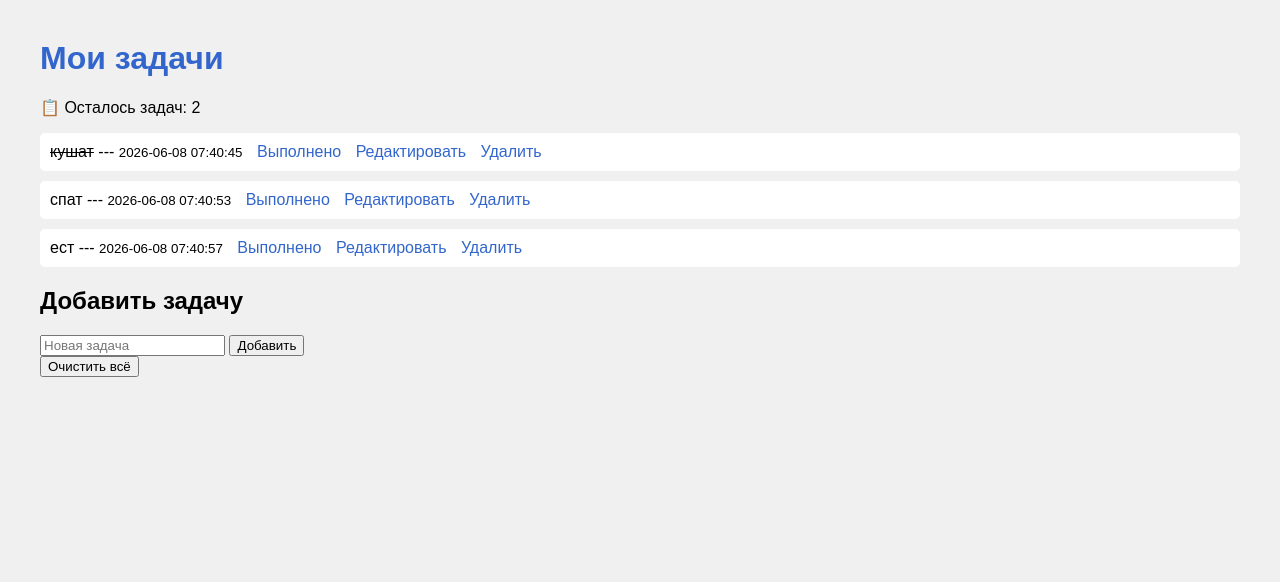
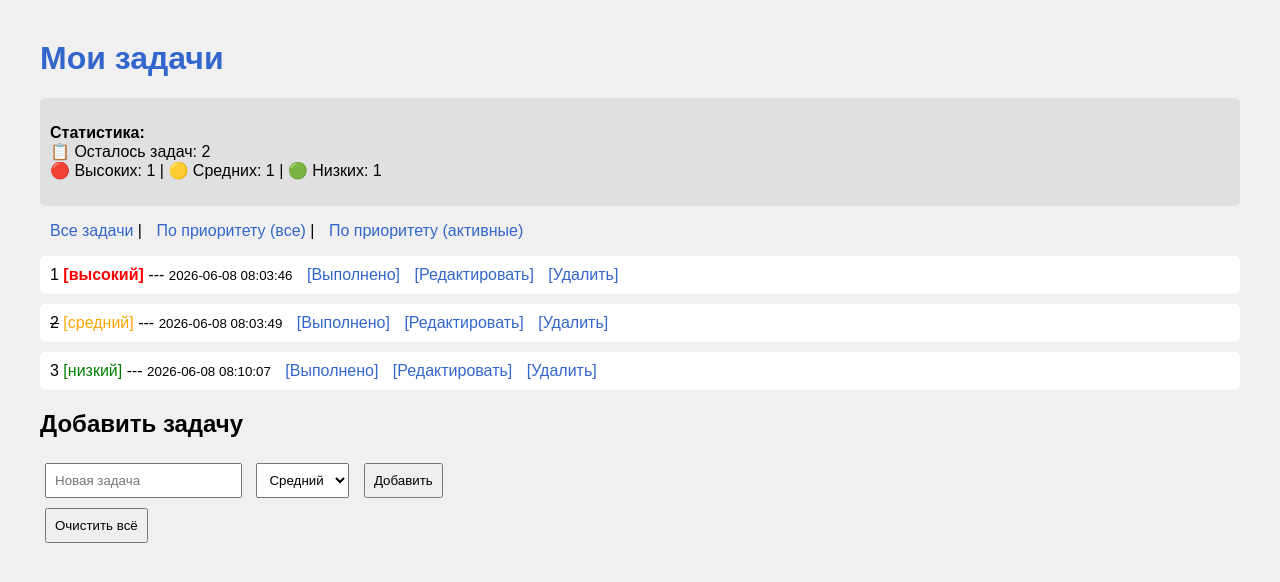
Before and after one commit to Alexandra-bot229/my-todo-app3, a Flask app: page / in a window 1280 px wide. Shown: the top 582 px of the page. Run offline with Flask 3, Linux system fonts and the light colour scheme.

Commit message:
ПР6: приоритеты, сортировка, цветовое оформление

```diff
--- a/app.py
+++ b/app.py
@@ -28,11 +28,16 @@ def index():
 
 @app.route('/add', methods=['POST'])
 def add_task():
-    new_task = request.form['task']
+    new_task = request.form.get('task')
+    priority = request.form.get('priority', 'средний')
     if new_task:
         now = datetime.now().strftime('%Y-%m-%d %H:%M:%S')
-        # ✅ ИЗМЕНЕНО: добавили поле 'done': False
-        tasks.append({'text': new_task, 'date': now, 'done': False})
+        tasks.append({
+            'text': new_task,
+            'date': now,
+            'done': False,
+            'priority': priority
+        })
         save_tasks(tasks)
     return redirect('/')
 
@@ -42,7 +47,6 @@ def clear_all():
     save_tasks(tasks)
     return redirect('/')
 
-# Маршрут для удаления задачи
 @app.route('/delete/<int:task_id>')
 def delete_task(task_id):
     if 0 <= task_id < len(tasks):
@@ -50,47 +54,59 @@ def delete_task(task_id):
         save_tasks(tasks)
     return redirect('/')
 
-# Маршрут для редактирования задачи
-@app.route('/edit/<int:task_id>', methods=['GET', 'POST'])
-def edit_task(task_id):
-    # Проверка: существует ли задача
-    if task_id < 0 or task_id >= len(tasks):
-        return "Задача не найдена", 404
-
-    # Если GET запрос - показываем форму
-    if request.method == 'GET':
-        return render_template('edit.html', task=tasks[task_id])
-
-    # Если POST запрос - сохраняем изменения
-    if request.method == 'POST':
-        new_text = request.form.get('task', '').strip()
-
-        # Проверка на пустое поле
-        if new_text == '':
-            return render_template('edit.html',
-                                 task=tasks[task_id],
-                                 message="Текст не может быть пустым!")
-
-        # Проверка: ничего не изменилось
-        old_text = tasks[task_id]['text']
-        if new_text == old_text:
-            return render_template('edit.html',
-                                 task=tasks[task_id],
-                                 message="Ничего не изменено")
-
-        # Сохраняем изменения
-        tasks[task_id]['text'] = new_text
-        save_tasks(tasks)
-        return redirect('/')
-
-#  НоВЫЙ МАРШРУТ: переключение статуса выполнения задачи
 @app.route('/toggle/<int:task_id>')
 def toggle_task(task_id):
     if 0 <= task_id < len(tasks):
-        # Переключаем done: False → True, True → False
         tasks[task_id]['done'] = not tasks[task_id]['done']
         save_tasks(tasks)
     return redirect('/')
 
+@app.route('/edit/<int:task_id>', methods=['GET', 'POST'])
+def edit_task(task_id):
+    if task_id < 0 or task_id >= len(tasks):
+        return "Задача не найдена", 404
+
+    task = tasks[task_id]
+
+    if request.method == 'POST':
+        new_text = request.form.get('task', '').strip()
+        new_priority = request.form.get('priority', 'средний')
+        old_text = task['text']
+        old_priority = task.get('priority', 'средний')
+
+        if new_text == '':
+            return render_template('edit.html', task=task, message="Ошибка: Текст не может быть пустым!")
+
+        if new_text == old_text and new_priority == old_priority:
+            return render_template('edit.html', task=task, message="Ничего не изменено")
+
+        task['text'] = new_text
+        task['priority'] = new_priority
+        save_tasks(tasks)
+        return redirect('/')
+
+    return render_template('edit.html', task=task)
+
+@app.route('/by_priority')
+def by_priority():
+    priority_order = {'высокий': 3, 'средний': 2, 'низкий': 1}
+    sorted_tasks = sorted(
+        tasks,
+        key=lambda task: priority_order.get(task.get('priority', 'средний'), 2),
+        reverse=True
+    )
+    return render_template('index.html', tasks=sorted_tasks)
+
+@app.route('/by_priority_active')
+def by_priority_active():
+    priority_order = {'высокий': 3, 'средний': 2, 'низкий': 1}
+    active_tasks = [task for task in tasks if not task['done']]
+    sorted_tasks = sorted(
+        active_tasks,
+        key=lambda task: priority_order.get(task.get('priority', 'средний'), 2),
+        reverse=True
+    )
+    return render_template('index.html', tasks=sorted_tasks)
+
 if __name__ == '__main__':
     app.run(debug=True)
--- a/tasks.json
+++ b/tasks.json
@@ -1,17 +1,20 @@
 [
   {
-    "text": "кушат",
-    "date": "2026-06-08 07:40:45",
-    "done": true
+    "text": "1",
+    "date": "2026-06-08 08:03:46",
+    "done": false,
+    "priority": "высокий"
   },
   {
-    "text": "спат",
-    "date": "2026-06-08 07:40:53",
-    "done": false
+    "text": "2",
+    "date": "2026-06-08 08:03:49",
+    "done": true,
+    "priority": "средний"
   },
   {
-    "text": "ест",
-    "date": "2026-06-08 07:40:57",
-    "done": false
+    "text": "3",
+    "date": "2026-06-08 08:10:07",
+    "done": false,
+    "priority": "низкий"
   }
 ]
--- a/templates/index.html
+++ b/templates/index.html
@@ -31,11 +31,50 @@
         a:hover {
             text-decoration: underline;
         }
+        select, input, button {
+            padding: 8px;
+            margin: 5px;
+        }
+
+        /* Цвета для приоритетов */
+        .priority-high {
+            color: red;
+            font-weight: bold;
+        }
+        .priority-medium {
+            color: orange;
+        }
+        .priority-low {
+            color: green;
+        }
+
+        .stats {
+            background-color: #e0e0e0;
+            padding: 10px;
+            border-radius: 5px;
+            margin: 10px 0;
+        }
     </style>
 </head>
 <body>
     <h1>Мои задачи</h1>
-    <p>📋 Осталось задач: {{ tasks | selectattr('done', 'equalto', False) | list | length }}</p>
+
+    <div class="stats">
+        <p>
+            <strong>Статистика:</strong><br>
+            📋 Осталось задач: {{ tasks | selectattr('done', 'equalto', False) | list | length }}<br>
+            🔴 Высоких: {{ tasks | selectattr('priority', 'equalto', 'высокий') | list | length }} |
+            🟡 Средних: {{ tasks | selectattr('priority', 'equalto', 'средний') | list | length }} |
+            🟢 Низких: {{ tasks | selectattr('priority', 'equalto', 'низкий') | list | length }}
+        </p>
+    </div>
+
+    <p>
+        <a href="/">Все задачи</a> |
+        <a href="/by_priority">По приоритету (все)</a> |
+        <a href="/by_priority_active">По приоритету (активные)</a>
+    </p>
+
     <ul>
         {% for task in tasks %}
         <li>
@@ -44,11 +83,22 @@
             {% else %}
                 {{ task.text }}
             {% endif %}
+
+            <!-- Отображение приоритета с цветом -->
+            <span class="
+                {% if task.priority == 'высокий' %}priority-high
+                {% elif task.priority == 'средний' %}priority-medium
+                {% else %}priority-low
+                {% endif %}
+            ">
+                [{{ task.priority }}]
+            </span>
+
             --- <small>{{ task.date }}</small>
 
-        <a href="/toggle/{{ loop.index0 }}"> Выполнено</a>
-        <a href="/edit/{{ loop.index0 }}"> Редактировать</a>
-        <a href="/delete/{{ loop.index0 }}"> Удалить</a>
+            <a href="/toggle/{{ loop.index0 }}">[Выполнено]</a>
+            <a href="/edit/{{ loop.index0 }}">[Редактировать]</a>
+            <a href="/delete/{{ loop.index0 }}">[Удалить]</a>
         </li>
         {% endfor %}
     </ul>
@@ -56,6 +106,13 @@
     <h2>Добавить задачу</h2>
     <form method="POST" action="/add">
         <input type="text" name="task" placeholder="Новая задача" required>
+
+        <select name="priority">
+            <option value="высокий">Высокий</option>
+            <option value="средний" selected>Средний</option>
+            <option value="низкий">Низкий</option>
+        </select>
+
         <button type="submit">Добавить</button>
     </form>
 
```
Also changed, not shown: templates/edit.html (+11 -4 lines). Lines whose indentation alone changed are shown as unchanged.
